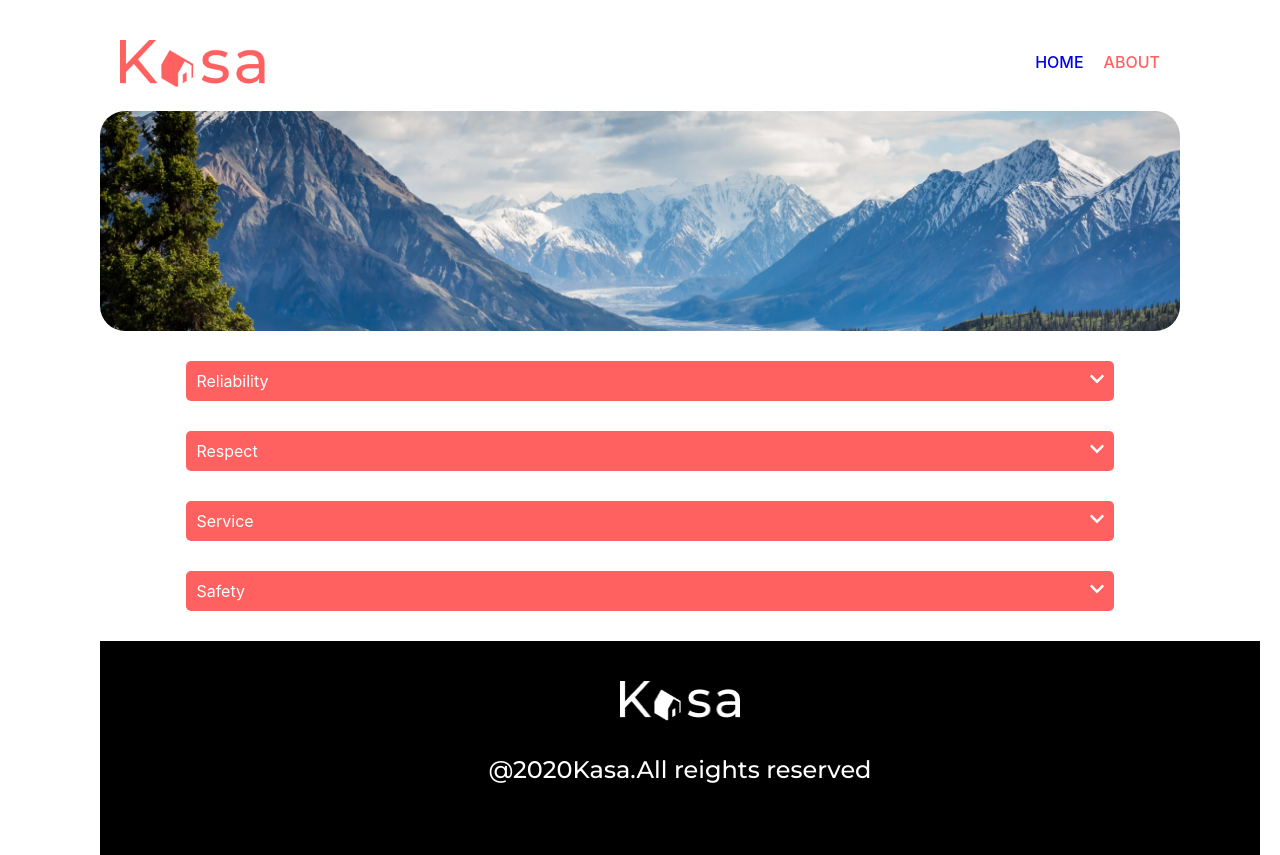
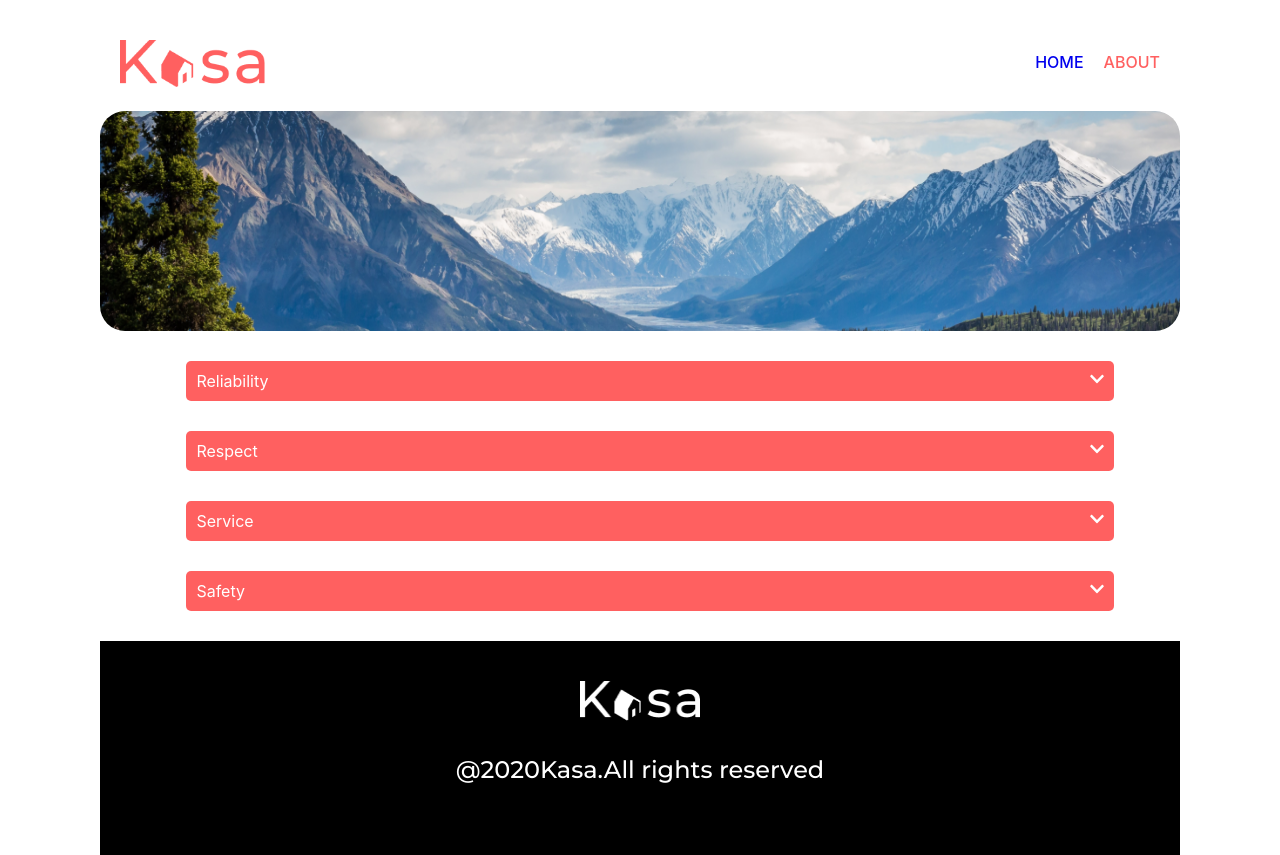
Before and after one commit to andreeache/Project-11, a React (Create React App) app: page /About in a window 1280 px wide. Built offline with nearby package versions, Linux system fonts and the light colour scheme.

Commit message:
fix apartment card

```diff
--- a/src/Components/Footer.js
+++ b/src/Components/Footer.js
@@ -5,7 +5,7 @@ function Footer() {
   return (
     <div className="footer">
       <img src={logo2} alt="kasa" className="footer-logo" />
-      <div className="footer-text">@2020Kasa.All reights reserved</div>
+      <div className="footer-text">@2020Kasa.All rights reserved</div>
     </div>
   );
 }
--- a/src/Components/Homepage.js
+++ b/src/Components/Homepage.js
@@ -4,10 +4,10 @@ import "../styles/Homepage.css";
 
 function Homepage(props) {
   return (
-    <div> <Banner/>
+    <div> <Banner />
       <div className="homepage-main">
         {props.data.map((e) => (
-        <div key={e.id}
+          <Link to={location => `/apartment/${e.id}`} key={e.id}
             className="accommodation-card"
             style={{
               backgroundImage: "url(" + e.cover + ")",
@@ -16,14 +16,12 @@ function Homepage(props) {
               backgroundRepeat: "no-repeat",
             }}
           >
-          <Link to={location => `/apartment/${e.id}` }>
             <h1 className="accommodation-title">
               {e.title}</h1>
           </Link>
-        </div>
         ))}
       </div>
-    </div>
+    </div >
   );
 }
 
--- a/src/styles/Footer.css
+++ b/src/styles/Footer.css
@@ -1,5 +1,5 @@
 .footer {
-    width: 100%;
+    width: auto;
     height: 134px;
     background-color: #000;
     margin-top: 10px;
```
Also changed, not shown: 1 other file (tests, documents, lock files or other folders). Lines whose indentation alone changed are shown as unchanged.
